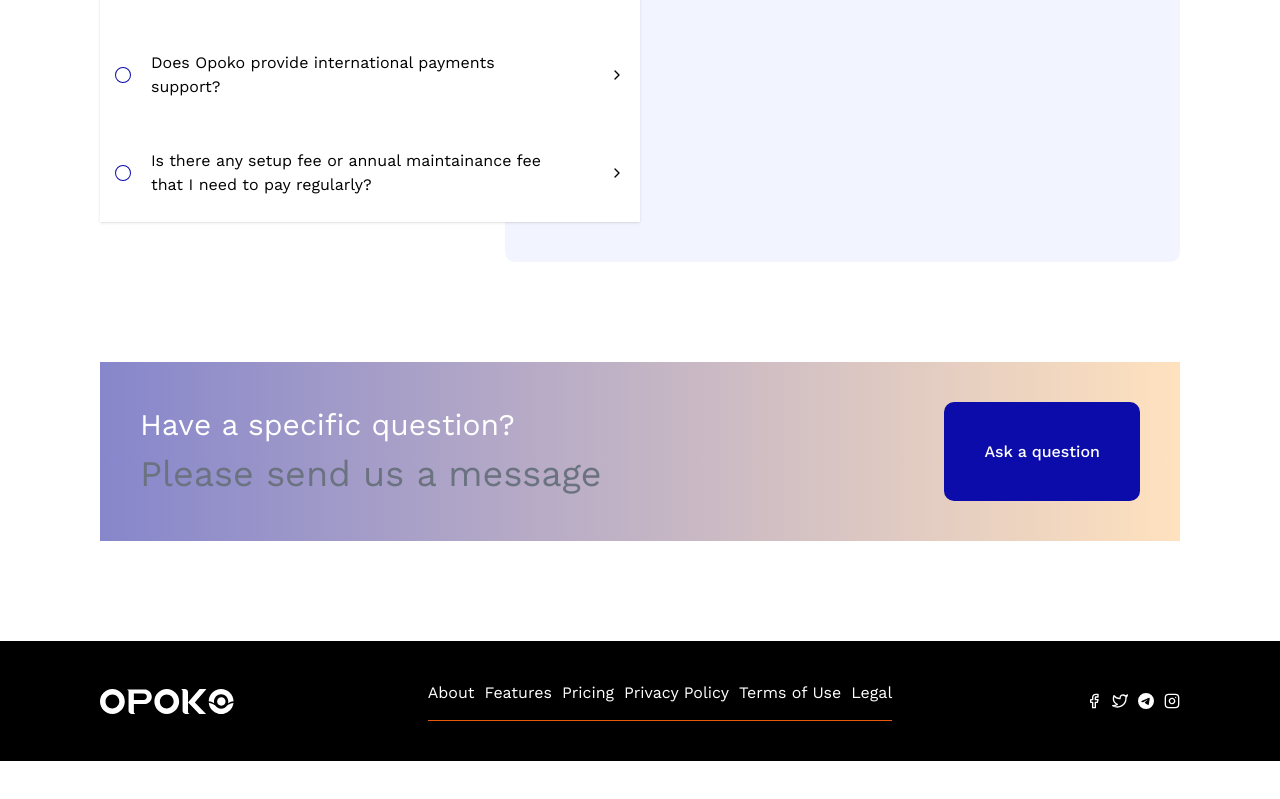
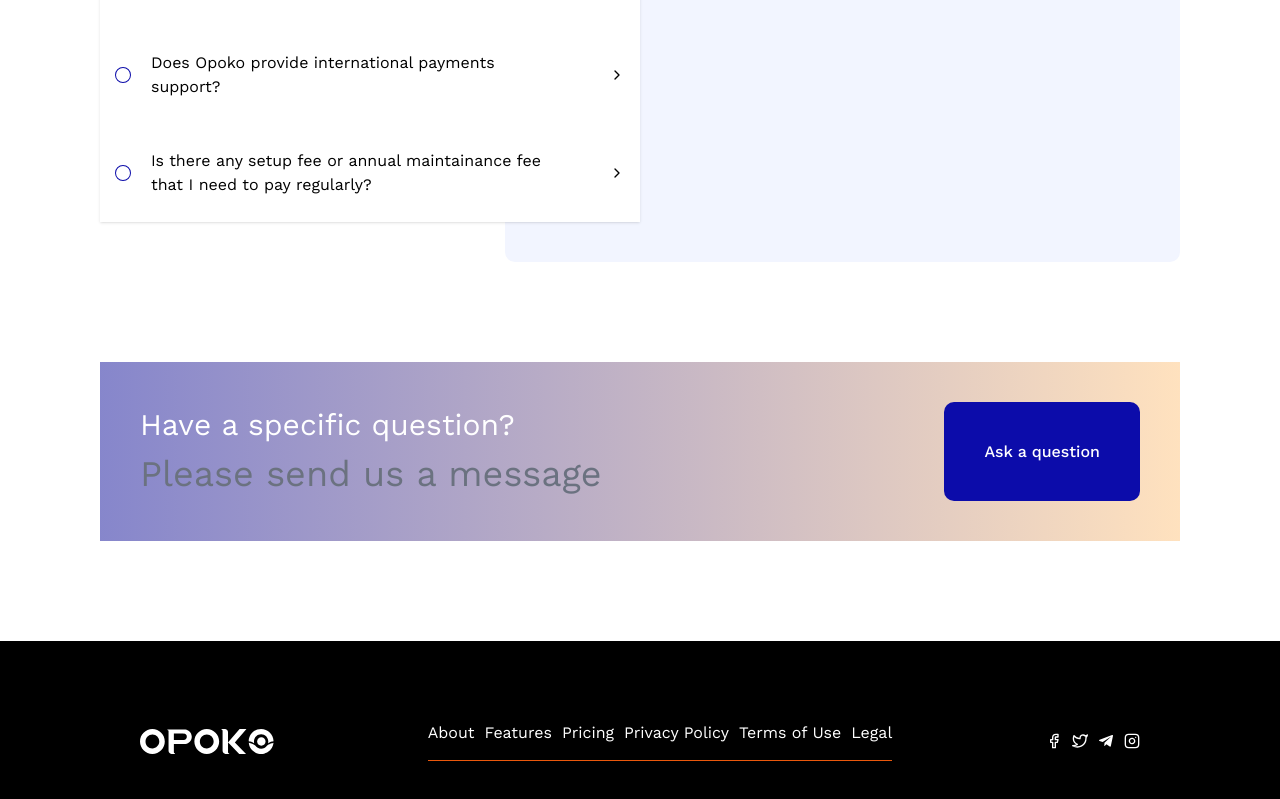
Before and after one commit to Niscolinx/opoko, a React (Vite) app: page /about-us in a window 1280 px wide. Shown: the part 1570-2369 px from the top of the page. Before the commit the page ends 2331 px from the top, so only its background shows below. Built offline with nearby package versions, Linux system fonts and the light colour scheme.

Commit message:
working on about us

```diff
--- a/src/pages/AboutUs.tsx
+++ b/src/pages/AboutUs.tsx
@@ -3,7 +3,9 @@ import { GoLaw } from 'react-icons/go';
 import { TfiReload } from 'react-icons/tfi';
 import { HiTrendingUp } from 'react-icons/hi';
 import { TbMessageDots } from 'react-icons/tb';
-import { BsRecordCircle, BsCircle, BsTelegram } from 'react-icons/bs';
+import { BsRecordCircle, BsCircle } from 'react-icons/bs';
+import { FaTelegramPlane } from 'react-icons/fa';
+
 import {
   FiChevronRight,
   FiFacebook,
@@ -224,7 +226,7 @@ function AboutUs() {
         </button>
       </section>
 
-      <footer className="flex items-center justify-between bg-black text-white p-16 clipFull">
+      <footer className="flex items-center justify-between bg-black text-white px-16 py-[8rem] clipFull">
         <img src="/asset/logoWhite.svg" alt="" />
         <div className="flex gap-4 items-center border-b border-b-orange-600 pb-6">
           {FOOTERLINKS.map((item, i) => (
@@ -239,7 +241,7 @@ function AboutUs() {
             <FiTwitter className="text-white" />
           </a>
           <a href="/" target="_blank" rel="noopener noreferrer">
-            <BsTelegram className="text-white" />
+            <FaTelegramPlane className="text-white" />
           </a>
           <a href="/" target="_blank" rel="noopener noreferrer">
             <FiInstagram className="text-white" />
--- a/src/sass/base/typography.scss
+++ b/src/sass/base/typography.scss
@@ -119,5 +119,4 @@ p {
 .clipFull {
   box-shadow: 0 0 0 100vmax black;
   clip-path: inset(0 -100vmax);
-  padding: 4rem 0;
 }
```
